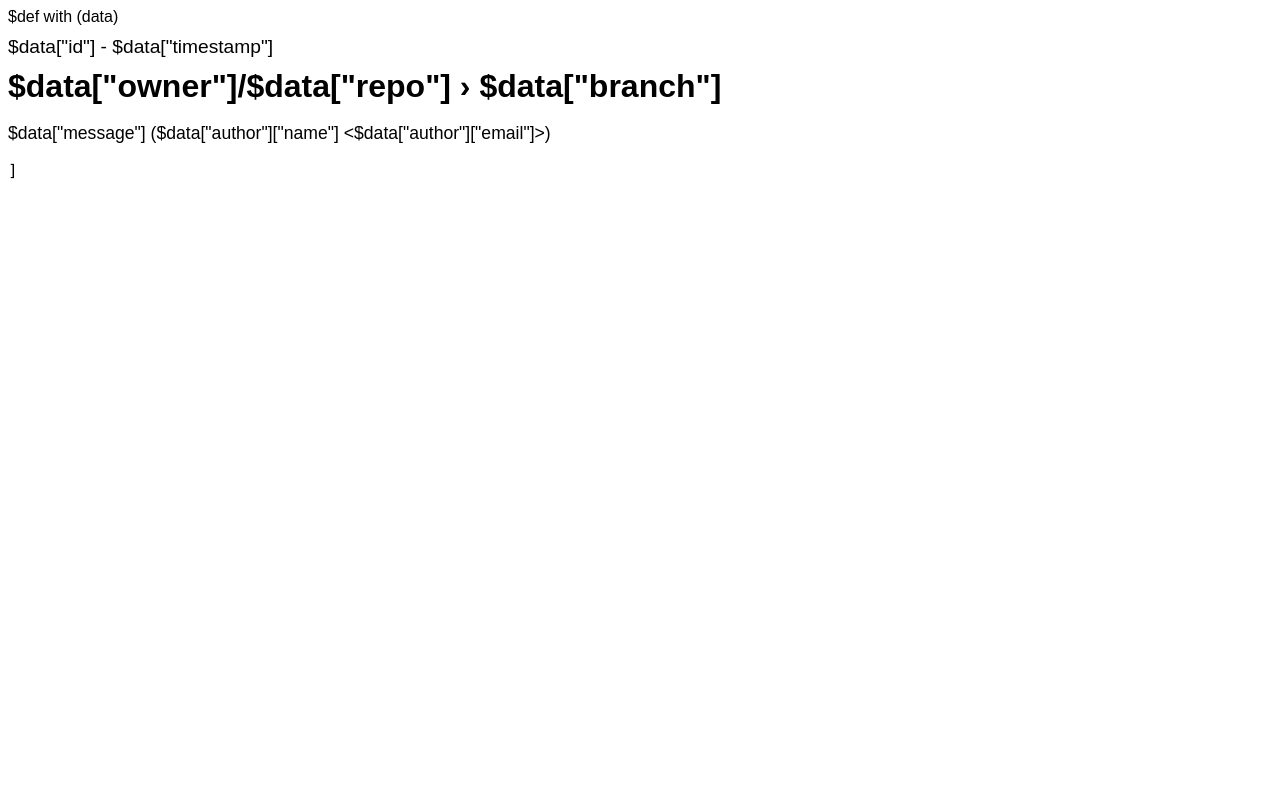
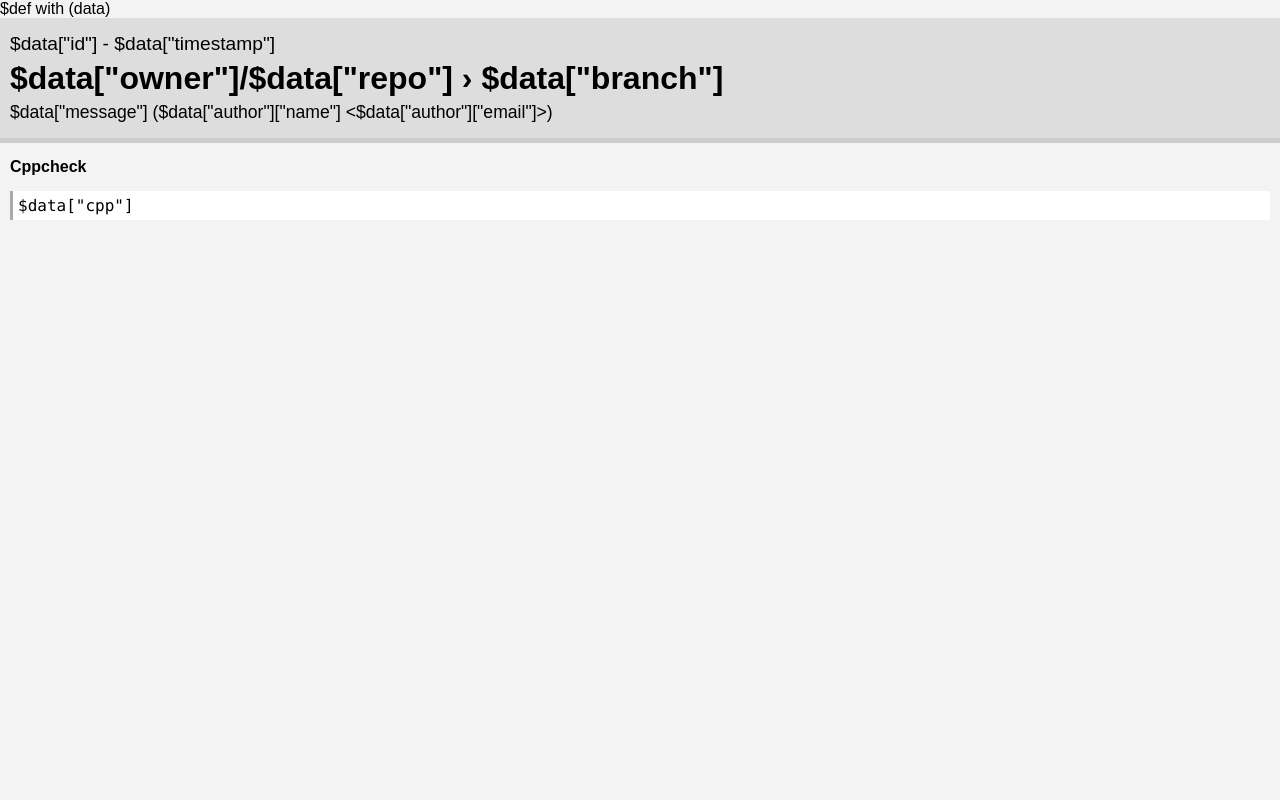
Before and after one commit to qpfiffer/richelieu, a Python web app: template templates/log.html in a window 1280 px wide. Run offline with Jinja, Linux system fonts and the light colour scheme; the template is opened without the code that fills it, so the values that code supplies are empty.

Commit message:
Beautified and branch list

```diff
--- a/templates/log.html
+++ b/templates/log.html
@@ -6,21 +6,35 @@
 <style>
 body {
 	font-family: sans-serif;
+	padding: 0; margin: 0;
+	background-color: #f3f3f3;
 }
-h1,h2 { margin: 0; padding: 0; }
-h2 { font-size: 1.2em; margin: 10px 0; font-weight: normal; }
-h3 { font-size: 1.1em; font-weight: normal; }
-pre { font-family: "Consolas", monospace; }
+h1,h2,h3,h4 { margin: 0; padding: 0; }
+h2 { font-size: 1.2em; margin: 5px 0; font-weight: normal; }
+h3 { font-size: 1.1em; margin: 5px 0; font-weight: normal; }
+h4 { padding: 5px 10px; }
+header { background-color: #ddd; border-bottom: 5px solid #ccc;
+	     padding: 10px; margin-bottom: 10px; }
+pre { font-family: "Consolas", monospace; border-left: 3px solid #aaa;
+	  padding: 5px; margin: 10px; background-color: #fff; }
 </style>
 </head>
 <body>
-<h2>$data["id"] - $data["timestamp"]</h2>
-<h1>$data["owner"]/$data["repo"] &rsaquo; $data["branch"]</h1>
-<h3>$data["message"] ($data["author"]["name"] &lt;$data["author"]["email"]>)</h3>
+<header>
+	<h2>$data["id"] - $data["timestamp"]</h2>
+	<h1>$data["owner"]/$data["repo"] &rsaquo; $data["branch"]</h1>
+	<h3>$data["message"] ($data["author"]["name"] &lt;$data["author"]["email"]>)</h3>
+</header>
+<h4>Cppcheck</h4>
 <pre>$data["cpp"]</pre>
 <script>
 pre = document.querySelector("pre");
-pre.innerHTML = pre.innerHTML.substr(pre.innerHTML.indexOf("@"))
+if (pre.innerHTML.length > 0) {
+	if (pre.innerHTML.indexOf("@") > 0)
+		pre.innerHTML = pre.innerHTML.substr(pre.innerHTML.indexOf("@"))
+} else {
+	pre.outerHTML = "<i>Empty output from cppcheck :)</i>";
+}
 </script>
 </body>
 </html>
```
Also changed, not shown: scripts.py (+5 -3 lines), server.py (+5 -2 lines).
